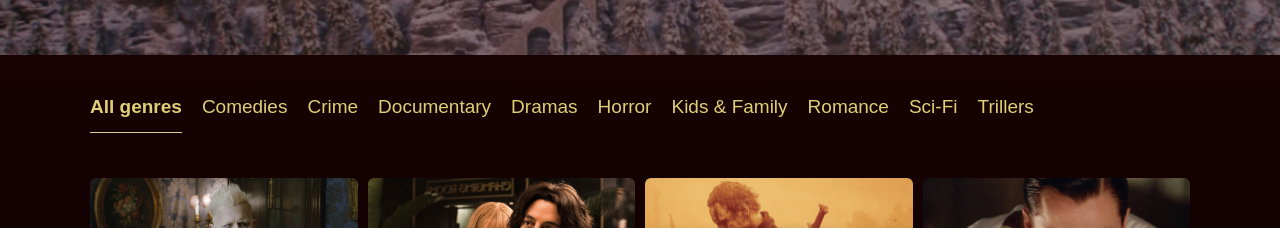
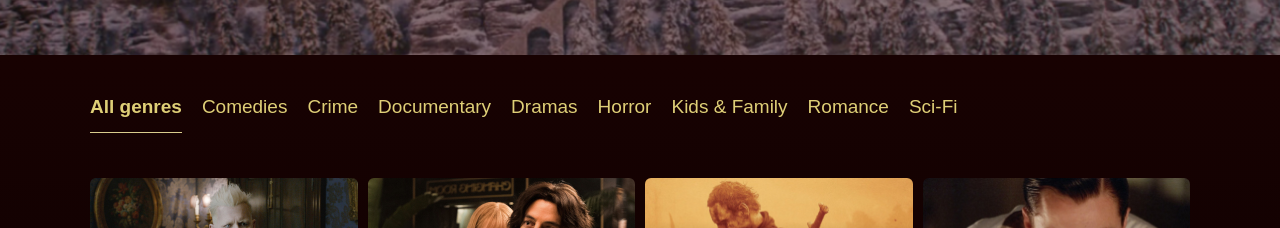
Before and after one commit to KirilllAksenov/1529119-what-to-watch-9, a React (Create React App) app in the folder project/: page / in a window 1280 px wide. Shown: the part 535-763 px from the top of the page. Built offline with nearby package versions, Linux system fonts and the light colour scheme.

Commit message:
Show more component, create new action

```diff
--- a/project/src/components/app/app.tsx
+++ b/project/src/components/app/app.tsx
@@ -13,11 +13,10 @@ import { Comment } from '../../types/comment';
 
 type Props = {
   films: Film[],
-  genres: string[];
   comments: Comment[];
 }
 
-function App({ films, comments, genres}: Props): JSX.Element {
+function App({ films, comments}: Props): JSX.Element {
   return (
     <BrowserRouter>
       <Routes>
--- a/project/src/components/button-show-more/button-show-more.tsx
+++ /dev/null
@@ -1,9 +0,0 @@
-function ButtonShowMore(): JSX.Element {
-  return (
-    <div className="catalog__more">
-      <button className="catalog__button" type="button">Show more</button>
-    </div>
-  );
-}
-
-export default ButtonShowMore;
--- a/project/src/components/genre-list/genre-list.tsx
+++ b/project/src/components/genre-list/genre-list.tsx
@@ -10,7 +10,7 @@ function GenreList({genres}: Props): JSX.Element {
   const activeGenre = useAppSelector((state) => state.activeGenre);
   const dispatch = useAppDispatch();
   return (
-    <>
+    <ul className="catalog__genres-list">
       {genres.map((genre) => (
         <li
           key = {genre}
@@ -22,7 +22,7 @@ function GenreList({genres}: Props): JSX.Element {
           <Link to={''} className="catalog__genres-link">{genre}</Link>
         </li>
       ))}
-    </>
+    </ul>
   );
 }
 
--- /dev/null
+++ b/project/src/components/show-more-button/show-more-button.tsx
@@ -0,0 +1,27 @@
+import { useAppDispatch } from '../../hooks';
+import { showMoreFilms } from '../../store/action';
+
+type Props = {
+  showedFilmsCount: number;
+  filmsCount: number;
+}
+
+function ShowMoreButton({showedFilmsCount, filmsCount}: Props): JSX.Element | null {
+  const dispatch = useAppDispatch();
+
+  if (showedFilmsCount >= filmsCount) {
+    return null;
+  }
+
+  return (
+    <div className="catalog__more">
+      <button onClick={() => {
+        dispatch(showMoreFilms());
+      }} className="catalog__button" type="button"
+      >Show more
+      </button>
+    </div>
+  );
+}
+
+export default ShowMoreButton;
--- a/project/src/const.ts
+++ b/project/src/const.ts
@@ -1,3 +1,7 @@
+export const DEFAULT_ACTIVE_GENRE = 'All genres';
+export const MAX_GENRES = 9;
+export const INITIAL_SHOW_FILM_COUNT = 8;
+
 export enum AppRoute {
   Main = '/',
   SingIn = '/login',
@@ -13,11 +17,10 @@ export enum AuthorizationStatus {
   Unknown = 'UNKNOWN',
 }
 
-export const DEFAULT_ACTIVE_GENRE = 'All genres';
-export const MAX_GENRES = 9;
-
 export enum Action {
-  setActiveGenre = 'set active genre',
+  setActiveGenre = 'Set active genre',
+  ShowMoreFilms = 'Show more films',
+  ResetShowedFilmsCount = 'Reset showed films count'
 }
 
 export enum Tab {
--- a/project/src/index.tsx
+++ b/project/src/index.tsx
@@ -4,7 +4,6 @@ import { Provider } from 'react-redux';
 import App from './components/app/app';
 import { films } from './mocks/films';
 import { comments } from './mocks/comments';
-import { dataGenres } from './mocks/films';
 import { store } from './store';
 
 ReactDOM.render(
@@ -13,7 +12,6 @@ ReactDOM.render(
       <App
         films={films}
         comments={comments}
-        genres={dataGenres}
       />
     </Provider>
   </React.StrictMode>,
--- a/project/src/mocks/films.ts
+++ b/project/src/mocks/films.ts
@@ -117,7 +117,7 @@ export const films: Film[] = [
     'videoLink': 'https://upload.wikimedia.org/wikipedia/commons/transcoded/b/b3/Big_Buck_Bunny_Trailer_400p.ogv/Big_Buck_Bunny_Trailer_400p.ogv.360p.webm',
     'previewVideoLink': 'https://upload.wikimedia.org/wikipedia/commons/transcoded/b/b3/Big_Buck_Bunny_Trailer_400p.ogv/Big_Buck_Bunny_Trailer_400p.ogv.360p.webm',
     'description': 'In the 1930s, the Grand Budapest Hotel is a popular European ski resort, presided over by concierge Gustave H. (Ralph Fiennes). Zero, a junior lobby boy, becomes Gustave\'s friend and protege.',
-    'rating': 8.9,
+    'rating': 2.9,
     'scoresCount': 240,
     'director': 'Wes Anderson',
     'starring': [
@@ -139,7 +139,7 @@ export const films: Film[] = [
     'previewVideoLink': 'https://upload.wikimedia.org/wikipedia/commons/transcoded/b/b3/Big_Buck_Bunny_Trailer_400p.ogv/Big_Buck_Bunny_Trailer_400p.ogv.360p.webm',
     'description': 'In the 1930s, the Grand Budapest Hotel is a popular European ski resort, presided over by concierge Gustave H. (Ralph Fiennes). Zero, a junior lobby boy, becomes Gustave\'s friend and protege.',
     'rating': 8.9,
-    'scoresCount': 240,
+    'scoresCount': 220,
     'director': 'Wes Anderson',
     'starring': [
       'Bill Murray',
@@ -159,8 +159,8 @@ export const films: Film[] = [
     'videoLink': 'https://upload.wikimedia.org/wikipedia/commons/transcoded/b/b3/Big_Buck_Bunny_Trailer_400p.ogv/Big_Buck_Bunny_Trailer_400p.ogv.360p.webm',
     'previewVideoLink': 'https://upload.wikimedia.org/wikipedia/commons/transcoded/b/b3/Big_Buck_Bunny_Trailer_400p.ogv/Big_Buck_Bunny_Trailer_400p.ogv.360p.webm',
     'description': 'In the 1930s, the Grand Budapest Hotel is a popular European ski resort, presided over by concierge Gustave H. (Ralph Fiennes). Zero, a junior lobby boy, becomes Gustave\'s friend and protege.',
-    'rating': 8.9,
-    'scoresCount': 240,
+    'rating': 6.9,
+    'scoresCount': 140,
     'director': 'Wes Anderson',
     'starring': [
       'Bill Murray',
@@ -180,7 +180,28 @@ export const films: Film[] = [
     'videoLink': 'https://upload.wikimedia.org/wikipedia/commons/transcoded/b/b3/Big_Buck_Bunny_Trailer_400p.ogv/Big_Buck_Bunny_Trailer_400p.ogv.360p.webm',
     'previewVideoLink': 'https://upload.wikimedia.org/wikipedia/commons/transcoded/b/b3/Big_Buck_Bunny_Trailer_400p.ogv/Big_Buck_Bunny_Trailer_400p.ogv.360p.webm',
     'description': 'In the 1930s, the Grand Budapest Hotel is a popular European ski resort, presided over by concierge Gustave H. (Ralph Fiennes). Zero, a junior lobby boy, becomes Gustave\'s friend and protege.',
-    'rating': 8.9,
+    'rating': 5.9,
+    'scoresCount': 240,
+    'director': 'Wes Anderson',
+    'starring': [
+      'Bill Murray',
+    ],
+    'runTime': 99,
+    'genre': 'Trillers',
+    'released': 2014,
+    'isFavorite': false,
+  },
+  {
+    'id': 10,
+    'name': 'What We Do in the Shadows',
+    'posterImage': 'img/what-we-do-in-the-shadows.jpg',
+    'previewImage': 'img/johnny-english.jpg',
+    'backgroundImage': 'img/the-grand-budapest-hotel-bg.jpg',
+    'backgroundColor': '#ffffff',
+    'videoLink': 'https://upload.wikimedia.org/wikipedia/commons/transcoded/b/b3/Big_Buck_Bunny_Trailer_400p.ogv/Big_Buck_Bunny_Trailer_400p.ogv.360p.webm',
+    'previewVideoLink': 'https://upload.wikimedia.org/wikipedia/commons/transcoded/b/b3/Big_Buck_Bunny_Trailer_400p.ogv/Big_Buck_Bunny_Trailer_400p.ogv.360p.webm',
+    'description': 'In the 1930s, the Grand Budapest Hotel is a popular European ski resort, presided over by concierge Gustave H. (Ralph Fiennes). Zero, a junior lobby boy, becomes Gustave\'s friend and protege.',
+    'rating': 4.8,
     'scoresCount': 240,
     'director': 'Wes Anderson',
     'starring': [
@@ -193,4 +214,4 @@ export const films: Film[] = [
   },
 ];
 
-export const dataGenres = [DEFAULT_ACTIVE_GENRE, ...new Set(films.map((film) => film.genre))].slice(0, MAX_GENRES);
+export const genres = [DEFAULT_ACTIVE_GENRE, ...new Set(films.map((film) => film.genre))].slice(0, MAX_GENRES);
--- a/project/src/screens/main-screen/main-screen.tsx
+++ b/project/src/screens/main-screen/main-screen.tsx
@@ -4,20 +4,19 @@ import Logo from '../../components/logo/logo';
 import Login from '../../components/login/login';
 import FilmsList from '../../components/film-list/film-list';
 import GenreList from '../../components/genre-list/genre-list';
-import ButtonShowMore from '../../components/button-show-more/button-show-more';
+import ShowMoreButton from '../../components/show-more-button/show-more-button';
 import { useAppSelector } from '../../hooks';
-import { useEffect, useState } from 'react';
-import { DEFAULT_ACTIVE_GENRE } from '../../const';
 
 function MainScreen(): JSX.Element {
-  const [genres, setGenres] = useState<string[]>([]);
-  const activeGenre = useAppSelector((state) => state.activeGenre);
-  const films = useAppSelector((state) => state.films);
-  const filmsList = (activeGenre === 'All genres') ? films : films.filter(({genre}) => activeGenre === genre);
+  const genres = useAppSelector((state) => state.genres);
+
+  const filmsCount = useAppSelector((state) => state.films.length);
+
+  const showedFilmsCount = useAppSelector((state) => state.showedFilmsCount);
+
+  const films = useAppSelector((state) => state.films).slice(0, showedFilmsCount);
+
   const {name, backgroundImage } = films[0];
-  useEffect(() => {
-    setGenres([DEFAULT_ACTIVE_GENRE, ...new Set(films.map((film) => film.genre))]);
-  }, [films]);
 
   return (
     <>
@@ -41,11 +40,9 @@ function MainScreen(): JSX.Element {
       <div className="page-content">
         <section className="catalog">
           <h2 className="catalog__title visually-hidden">Catalog</h2>
-          <ul className="catalog__genres-list">
-            <GenreList genres={genres}/>
-          </ul>
-          <FilmsList films={filmsList}/>
-          <ButtonShowMore/>
+          <GenreList genres={genres}/>
+          <FilmsList films={films}/>
+          <ShowMoreButton showedFilmsCount={showedFilmsCount} filmsCount={filmsCount}/>
         </section>
         <Footer/>
       </div>
--- a/project/src/store/action.ts
+++ b/project/src/store/action.ts
@@ -4,3 +4,7 @@ import { Action } from '../const';
 export const setActiveGenre = createAction(Action.setActiveGenre, (genre) => ({
   payload: genre,
 }));
+
+export const showMoreFilms = createAction(Action.ShowMoreFilms);
+
+export const resetShowedFilmsCount = createAction(Action.ResetShowedFilmsCount);
--- a/project/src/store/reducer.ts
+++ b/project/src/store/reducer.ts
@@ -1,26 +1,33 @@
 import { createReducer } from '@reduxjs/toolkit';
-import { DEFAULT_ACTIVE_GENRE } from '../const';
-import { dataGenres, films } from '../mocks/films';
+import { DEFAULT_ACTIVE_GENRE, INITIAL_SHOW_FILM_COUNT, MAX_GENRES } from '../const';
+import { films } from '../mocks/films';
 import { Film } from '../types/film';
-import { setActiveGenre } from './action';
-
+import { resetShowedFilmsCount, setActiveGenre } from './action';
 
 type State = {
   activeGenre: string,
   films: Film[],
+  initialFilms: Film[],
   genres: string[],
+  showedFilmsCount: number,
 };
 
 const initialState: State = {
   activeGenre: DEFAULT_ACTIVE_GENRE,
+  initialFilms: films,
   films: films,
-  genres: dataGenres,
+  showedFilmsCount: INITIAL_SHOW_FILM_COUNT,
+  genres: [...new Set([DEFAULT_ACTIVE_GENRE, ...Array.from(films, ({genre}) => genre)])].slice(0, MAX_GENRES),
 };
 
 export const reducer = createReducer(initialState, (builder) => {
   builder
     .addCase(setActiveGenre, (state, action) => {
+      state.showedFilmsCount = INITIAL_SHOW_FILM_COUNT;
       state.activeGenre = action.payload;
       state.films = state.activeGenre === DEFAULT_ACTIVE_GENRE ? state.films :
-        state.films.filter((film: { genre: string; }) => film.genre === state.activeGenre);
+        state.initialFilms.filter((film) => film.genre === state.activeGenre);
+    })
+    .addCase(resetShowedFilmsCount, (state) => {
+      state.showedFilmsCount = INITIAL_SHOW_FILM_COUNT;
     });});
```
